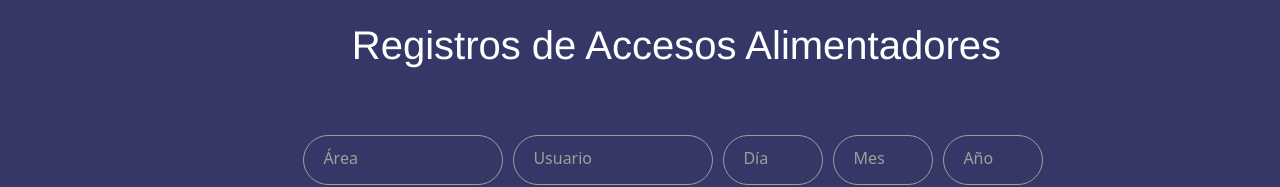
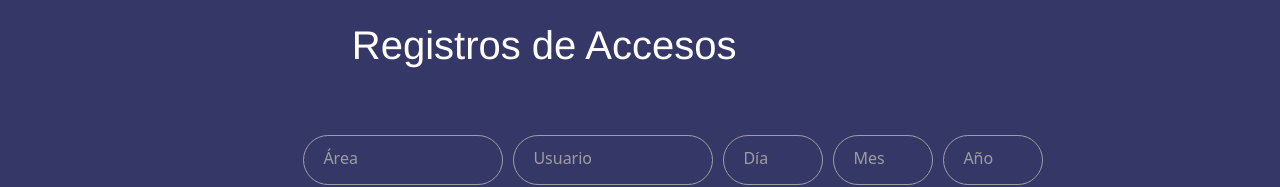
Before and after one commit to Oswaldo-kvallo/Ufd-backend, a React (Vite) app: page /admin_registros in a window 1280 px wide. Shown: the top 187 px of the page. Built offline with nearby package versions, Linux system fonts and the light colour scheme; no server answers.

Commit message:
Detalles pequeños

```diff
--- a/package.json
+++ b/package.json
@@ -31,6 +31,6 @@
     "globals": "^15.14.0",
     "postcss": "^8.5.1",
     "tailwindcss": "^3.4.17",
-    "vite": "^6.0.5"
+    "vite": "^6.2.5"
   }
 }
--- a/src/Administrador/admin_areas.jsx
+++ b/src/Administrador/admin_areas.jsx
@@ -290,11 +290,11 @@ const handleRadioChange = async (id_usuario, nuevoEstado) => {
           <div className='w-[100%] h-[15%] flex'>
             <h1 id='titulo-areas'>Áreas Registradas</h1>
 
-            <button onClick={openModal}>
+            {/*<button onClick={openModal}>
               <span className="box">
               Registrar Área
               </span>
-            </button>
+            </button>*/}
           </div>
 
           {/* Buscador */}
--- a/src/Administrador/admin_registros.jsx
+++ b/src/Administrador/admin_registros.jsx
@@ -114,7 +114,7 @@ const AdminRegistros = () => {
         {/* Titulo */}
         <div className='w-[94%] h-screen'>
           <div className='w-[100%] h-[15%] flex'>
-            <h1 id='titulo-registros'>Registros de Accesos Alimentadores</h1>
+            <h1 id='titulo-registros'>Registros de Accesos</h1>
           </div>
 
           {/* Buscador */}
--- a/src/Administrador/login.jsx
+++ b/src/Administrador/login.jsx
@@ -74,7 +74,7 @@ const Login = () => {
         {/* Lado derecho con formulario de sesión */}
         <div className='w-[50%] h-screen bg-basenaranja flex items-center justify-center'>
           <form className="form_main" onSubmit={handleSubmit}>
-            <p className="heading">Acceso Administrador</p>
+            <p className="heading">Acceso UFD Sistema</p>
             <div className="inputContainer">
               <FaUserCircle className="inputIcon" width={20} height={20} fill="#ED6B06" />
               <input type="text" className="inputField" id="username" placeholder="Usuario" value={nombre_usuario} onChange={(e)=> setNombreUsuario(e.target.value)}/>
```
Also changed, not shown: 1 other file (tests, documents, lock files or other folders).
